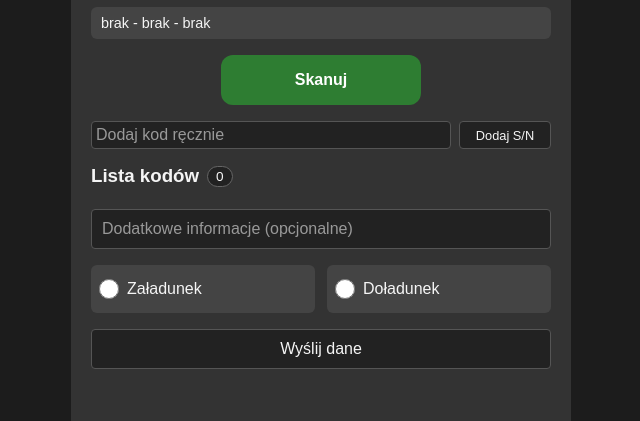
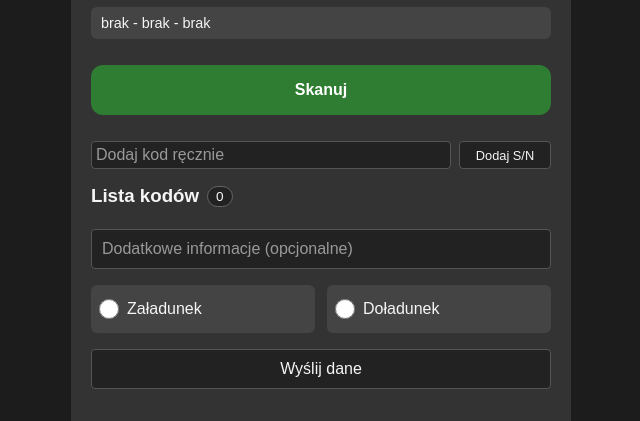
Before and after one commit to JaroGPBS/MagOrlean, a plain HTML site: page wz.html in a window 1280 px wide. Shown: the part 85-506 px from the top of the page, without its empty margins (319-959 px from the left). Drawn offline with Linux system fonts and the light colour scheme.

Commit message:
Update wz.html

```diff
--- a/wz.html
+++ b/wz.html
@@ -159,13 +159,14 @@
 
 <div id="scan-result" style="display: none;"></div>
 <button id="startScanBtn" onclick="startScanning()" style="
-  width: 200px; height: 50px;
+  width: 100%; height: 50px;
   font-size: 1rem; font-weight: bold;
   background-color: #2e7d32; color: #fff;
   border: none; border-radius: 12px;
-  cursor: pointer; display: block; margin: 10px auto;">
+  cursor: pointer; margin: 10px 0;">
   Skanuj
 </button>
+
 <div id="reader" style="display: none; width: 100%; max-width: 400px; margin: 16px auto;"></div>
 
 
```
